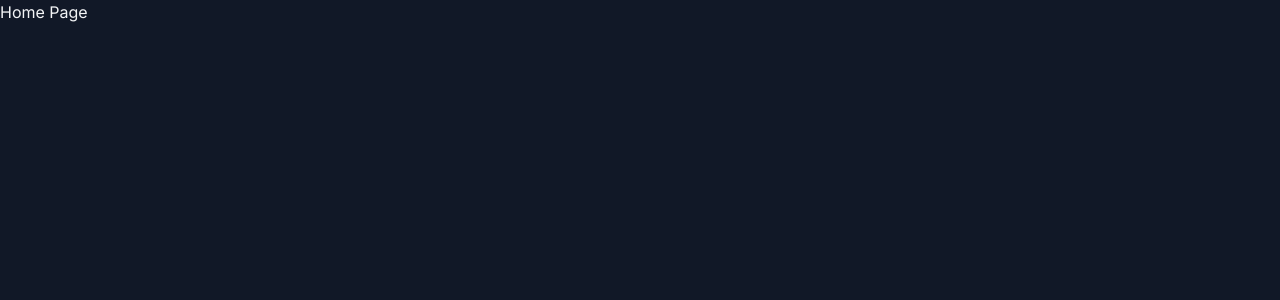
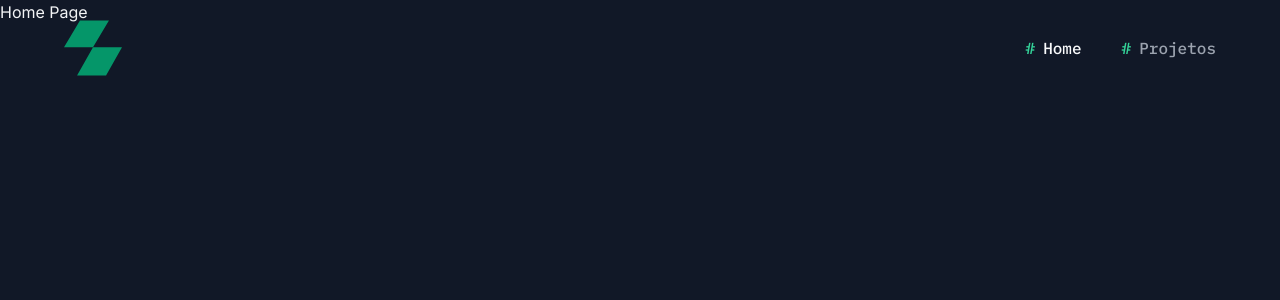
Before and after one commit to JhonathanPinheiro/Portfolio, a Next.js app: page / in a window 1280 px wide. Shown: the top 300 px of the page. Built offline with nearby package versions, Linux system fonts and the light colour scheme.

Commit message:
feat: add header

```diff
--- /dev/null
+++ b/app/components/Header/index.tsx
@@ -0,0 +1,41 @@
+'use client'
+
+import Image from "next/image"
+import Link from "next/link"
+import { NavItem } from "./nav-itens"
+
+const NAV_ITENS = [
+    {
+        label: 'Home',
+        href: '/'
+    },
+    {
+        label: 'Projetos',
+        href: '/projects'
+    }
+]
+
+export const Header = () => {
+    return (
+        <header className="absolute top-0 w-full z-10 h-24 flex items-center justify-center">
+            <div className="container flex items-center justify-between">
+                <Link href='/'>
+                    <Image
+                    width={58}
+                    height={49}
+                    src='/images/icons/project-title-icon.svg'
+                    alt="Logo"
+                    />
+                </Link>
+
+                <nav className="flex items-center gap-4 sm:gap-10">
+                    {
+                        NAV_ITENS.map(item => (
+                            <NavItem key={item.label} {...item} />
+                        ))
+                    }
+                </nav>
+            </div>
+        </header>
+    )
+}
--- /dev/null
+++ b/app/components/Header/nav-itens.tsx
@@ -0,0 +1,21 @@
+import { cn } from "@/app/utils/cn"
+import Link from "next/link"
+import {usePathname} from 'next/navigation'
+
+type NavItemProps = {
+    label: string
+    href: string
+}
+
+export const NavItem = ({ label, href }:NavItemProps) => {
+    const pathname = usePathname()
+
+    const isActive = pathname === href;
+
+    return (
+        <Link href={href} className={cn("text-gray-400 flex items-center gap-2 font-medium font-mono", isActive && 'text-gray-50')}>
+            <span className="text-emerald-400">#</span>
+            {label}
+        </Link>
+    )
+}
--- a/app/layout.tsx
+++ b/app/layout.tsx
@@ -1,6 +1,7 @@
 import { Inter, IBM_Plex_Mono } from 'next/font/google'
 import './globals.css'
 import { ReactNode } from 'react'
+import { Header } from './components/Header'
 
 const inter = Inter({
   variable: '--font-inter',
@@ -17,6 +18,7 @@ export default function RootLayout({ children }: { children: ReactNode }) {
   return (
     <html lang="pt-BR" className={`${inter.variable} ${plexMono.variable}`}>
       <body>
+        <Header/>
         {children}
       </body>
     </html>
--- /dev/null
+++ b/app/utils/cn.tsx
@@ -0,0 +1,6 @@
+import {ClassValue, clsx} from 'clsx'
+import { twMerge } from 'tailwind-merge'
+
+export const cn = (...inputs: ClassValue[]) => {
+    return twMerge(clsx(inputs))
+}
```
Also changed, not shown: 1 other file (tests, documents, lock files or other folders).
